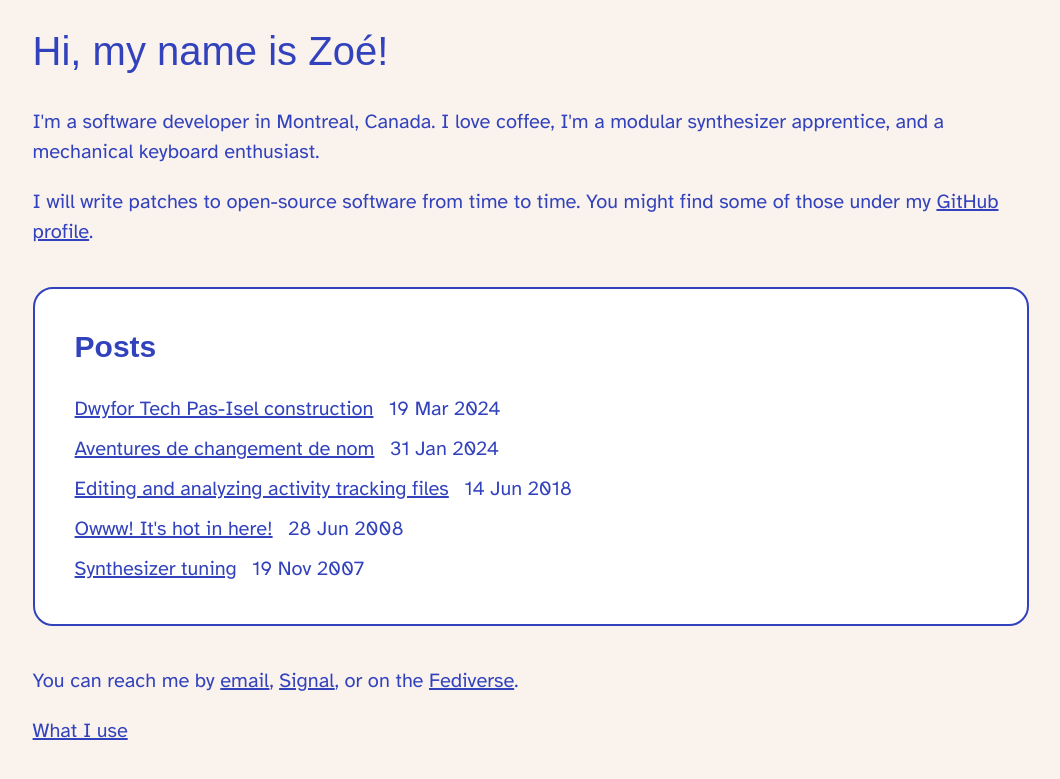
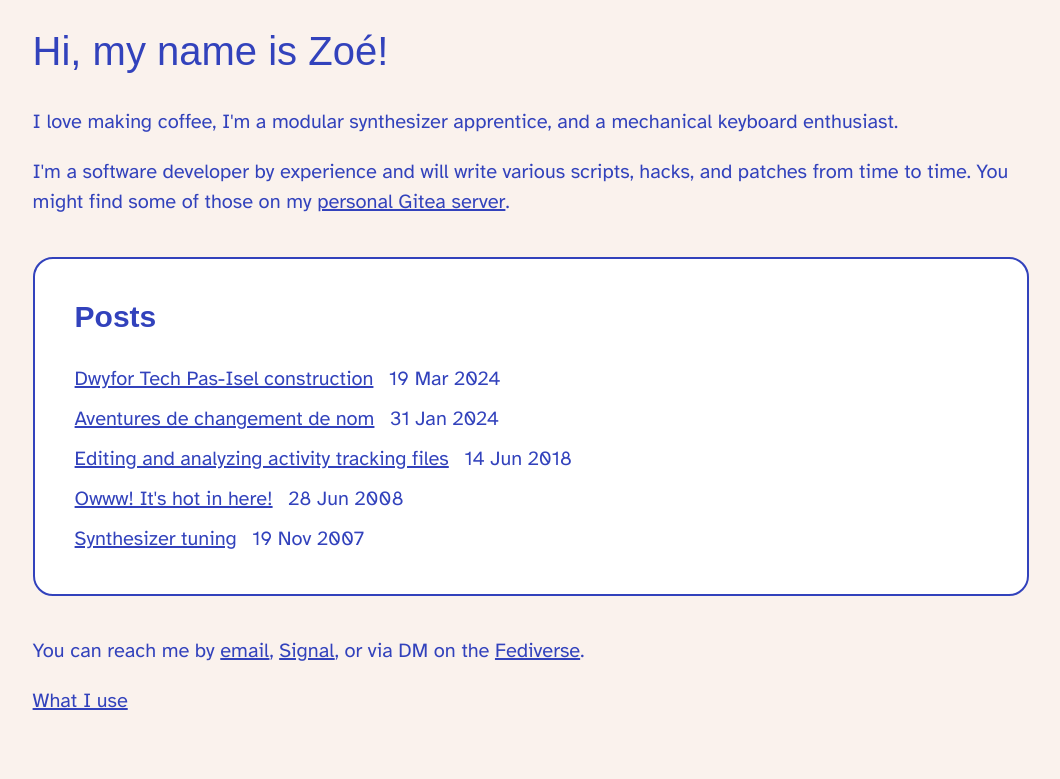
Before and after one commit to zoeisnowooze/zoeisnowooze.github.io, an Eleventy site: page index.njk in a window 1280 px wide. Shown: the part 237-1016 px from the top of the page, without its empty margins (109-1169 px from the left). Built offline with nearby package versions, Linux system fonts and the light colour scheme; Eleventy itself is replaced by a stand-in of ours; files that its build step writes are made by us from their sources; a web font is replaced by a local one; what markdown-it-attrs would draw is missing.

Commit message:
Refresh home page

```diff
--- a/index.njk
+++ b/index.njk
@@ -19,8 +19,8 @@
         </h1>
       </header>
       <h1>Hi, my name is Zoé!</h1>
-      <p>I'm a software developer in Montreal, Canada. I love coffee, I'm a modular synthesizer apprentice, and a mechanical keyboard enthusiast.</p>
-      <p>I will write patches to open-source software from time to time. You might find some of those under my <a href="https://github.com/zoeisnowooze">GitHub profile</a>.</p>
+      <p>I love making coffee, I'm a modular synthesizer apprentice, and a mechanical keyboard enthusiast.</p>
+      <p>I'm a software developer by experience and will write various scripts, hacks, and patches from time to time. You might find some of those on my <a href="https://git.blorp.dev/ooze">personal Gitea server</a>.</p>
 
       <div class="posts">
         <h2>Posts</h2>
@@ -28,7 +28,7 @@
         {% include "postslist.njk" %}
       </div>
 
-      <p>You can reach me by <a href="mailto:hello@blorp.dev">email</a>, <a href="https://signal.me/#eu/21oZVmw1GZJWzWFA7gCtJx4j7A5GDwJ1s7aycGCq3vR1LwNR0ttLJpEnUvcuQtz-">Signal</a>, or on the <a rel="me" href="https://cathode.church/@ooze">Fediverse</a>.</p>
+      <p>You can reach me by <a href="mailto:hello@blorp.dev">email</a>, <a href="https://signal.me/#eu/21oZVmw1GZJWzWFA7gCtJx4j7A5GDwJ1s7aycGCq3vR1LwNR0ttLJpEnUvcuQtz-">Signal</a>, or via DM on the <a rel="me" href="https://cathode.church/@ooze">Fediverse</a>.</p>
 
       <p><a href="./what-i-use/">What I use</a></p>
     </main>
```
